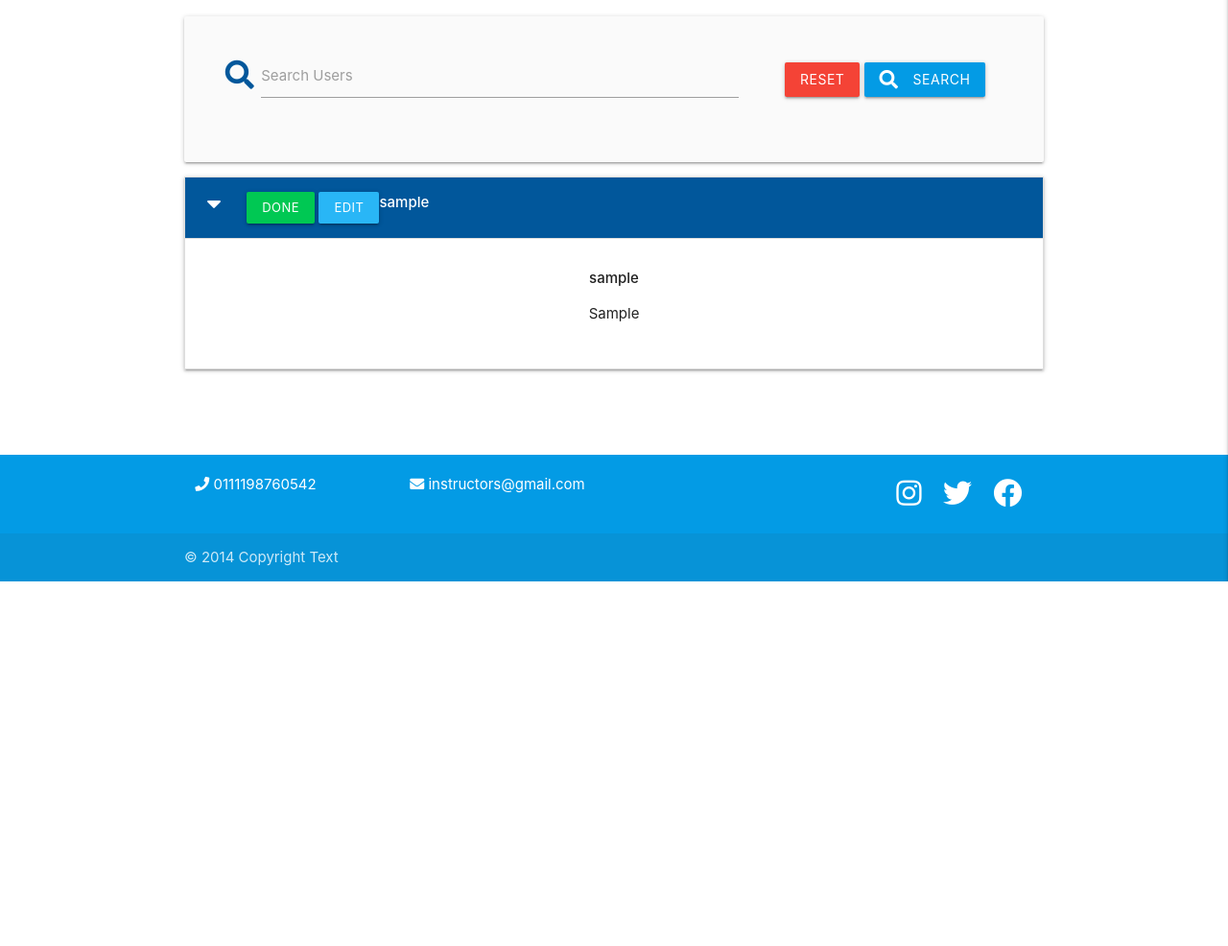
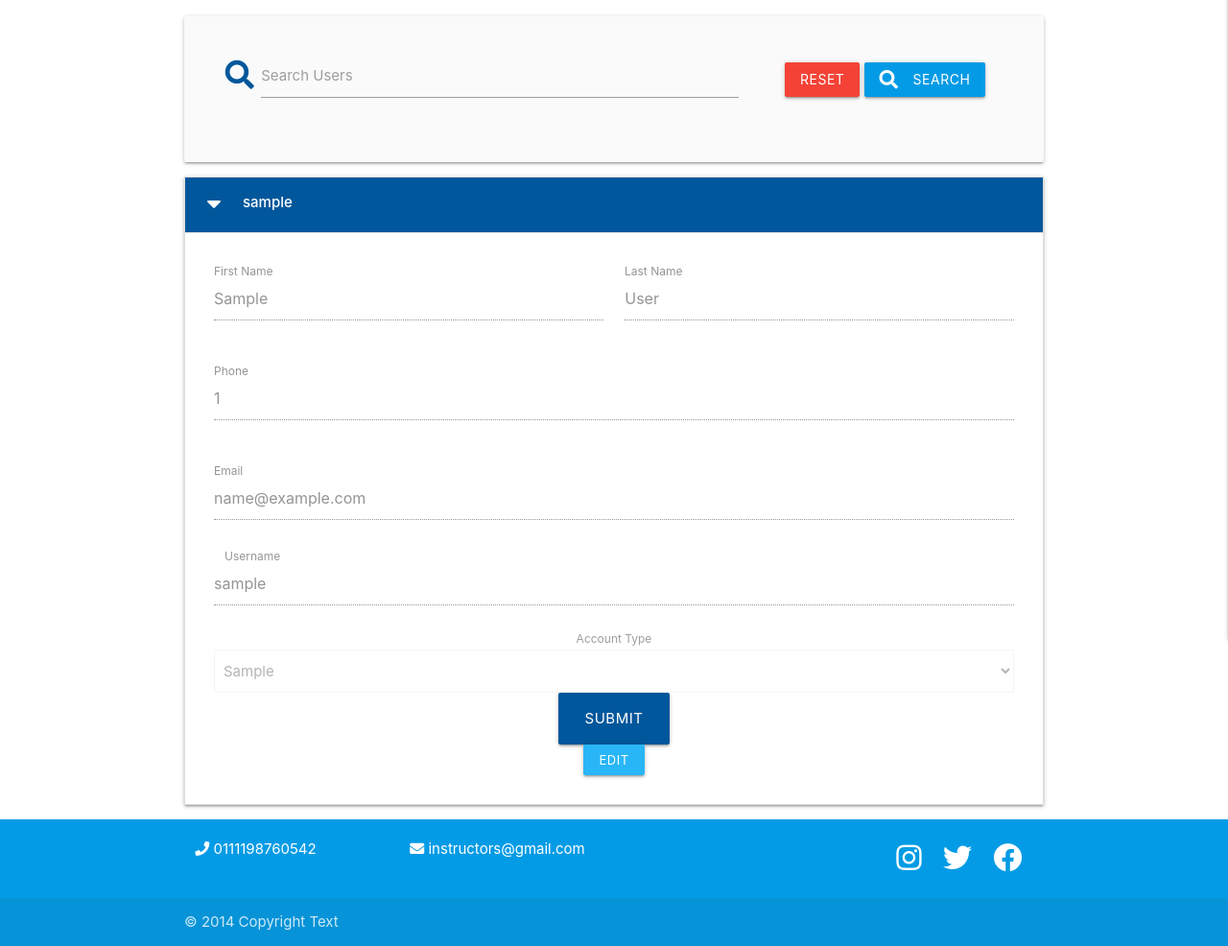
Before and after one commit to JamieS56/Milestone-Project-3, a Flask app: page /search in a window 1280 px wide, after a click that opens the changed part. Shown: the part 194-1180 px from the top of the page at 96% size. Before the commit the page ends 800 px from the top, so only its background shows below. Run offline with Flask 2, Linux system fonts and the light colour scheme; a database or web service that is not in the repository returns one stand-in record (values such as "Sample title"); some libraries are stand-ins or nearby versions.

Commit message:
Admin can now update details about users profiles and set different access based on the account.

```diff
--- a/app.py
+++ b/app.py
@@ -52,7 +52,7 @@ def register():
             "lastName": request.form.get("last_name"),
             "phoneNumber": request.form.get("phone-number"),
             "email": request.form.get("email"),
-            "accountType": "user",
+            "accountType": "customer",
         }
         mongo.db.users.insert_one(register)
 
@@ -155,6 +155,25 @@ def search():
     return render_template("userManager.html", users=users)
 
 
+@app.route("/edit_user/<user_id>", methods=["GET", "POST"])
+def edit_user(user_id):
+    if request.method == "POST":
+        submit = {
+            "username": request.form.get("username").lower(),
+            "firstName": request.form.get("first_name"),
+            "lastName": request.form.get("last_name"),
+            "phoneNumber": request.form.get("phone-number"),
+            "email": request.form.get("email"),
+            "accountType": request.form.get("accountType"),
+        }
+        mongo.db.users.update({"_id": ObjectId(user_id)}, submit)
+        flash("User profile Successfully Updated")
+        return redirect(url_for("userManager"))
+
+    users = list(mongo.db.users.find().sort("username", 1))
+    return render_template("userManager.html", users=users)
+
+
 if __name__ == "__main__":
     app.run(host=os.environ.get("IP"), port=int(os.environ.get("PORT")),
     debug=True)
--- a/static/script.js
+++ b/static/script.js
@@ -12,4 +12,10 @@ $(document).ready(function () {
             done: "Select"
         }
     })
+
+    $(".editUserButton").click(function(){
+        $('.input-field').children(':disabled').removeAttr('disabled')
+        $('select').removeAttr('disabled')
+    })
+
 })
--- a/templates/userManager.html
+++ b/templates/userManager.html
@@ -27,16 +27,64 @@
         <div class="collapsible-header white-text light-blue darken-4 text-shadow">
             <div class="col s3">
                 <i class="fas fa-caret-down"></i>
-                <a href="" class="btn-small green accent-4 right-align">Done</a>
-                <a href="" class="btn-small light-blue lighten-1 right-align">Edit</a>
+
             </div>
             <div class="col s9">
                 <strong>{{ user.username }}</strong>
             </div>
         </div>
         <div class="collapsible-body">
-            <strong>{{ user.username }}</strong>
-            <p>{{ user.accountType }}</p>
+            <form class="col s12 editUserForm" method="POST" action="{{ url_for('edit_user', user_id=user._id) }}">
+                <div class="row">
+                    <div class="input-field col s6">
+                        <input value="{{ user.firstName }}" id="first_name" name='first_name' type="text"
+                            class="validate" disabled="disabled">
+                        <label for="first_name">First Name</label>
+                    </div>
+                    <div class="input-field col s6">
+                        <input value="{{ user.lastName }}" id="last_name" name='last_name' type="text" class="validate"
+                            disabled="disabled">
+                        <label for="last_name">Last Name</label>
+                    </div>
+                </div>
+                <div class="row">
+                    <div class="input-field col s12">
+                        <input value="{{ user.phoneNumber }}" id="phone-number" name='phone-number' type="text"
+                            class="validate" disabled>
+                        <label for="phone-number">Phone</label>
+                    </div>
+                </div>
+                <div class="row">
+                    <div class="input-field col s12">
+                        <input value="{{ user.email }}" id="email" name='email' type="email" class="validate" disabled>
+                        <label for="email">Email</label>
+                    </div>
+                </div>
+                <div class="input-field col s12">
+                    <input value="{{ user.username }}" id="username" name='username' type="text" class="validate"
+                        required disabled>
+                    <label for="username">Username</label>
+                </div>
+
+                <div class="col s12">
+                    <label>Account Type</label>
+                    <select class="browser-default" name="accountType" disabled>
+                        <option value="{{ user.accountType }}" disabled selected>{{ user.accountType }}</option>
+                        <option value="customer">Customer</option>
+                        <option value="instructor">Instructor</option>
+                        <option value="admin">Admin</option>
+                    </select>
+
+                </div>
+
+                <button type="submit" class="col s12 btn-large light-blue darken-4 text-shadow" required>
+                    Submit
+                </button>
+            </form>
+
+
+            <button class="btn-small light-blue lighten-1 right-align editUserButton">Edit</button>
+
         </div>
     </li>
     {% endfor %}
```
